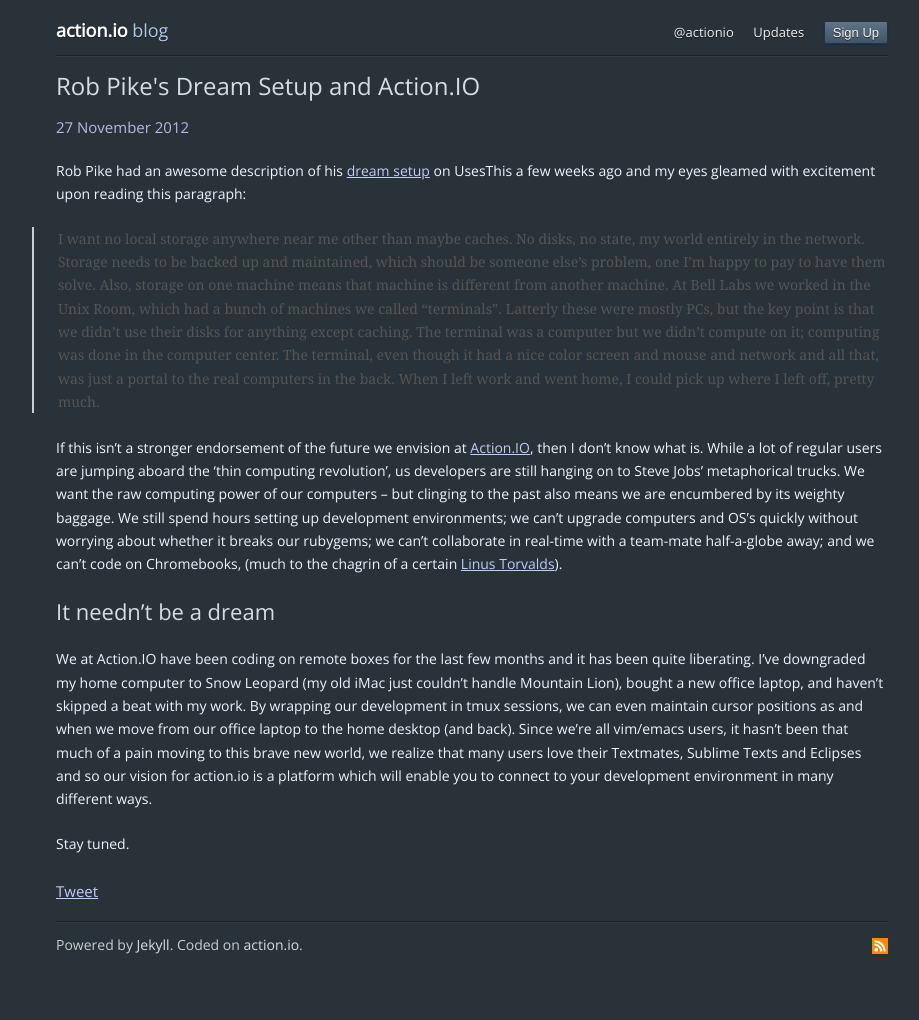
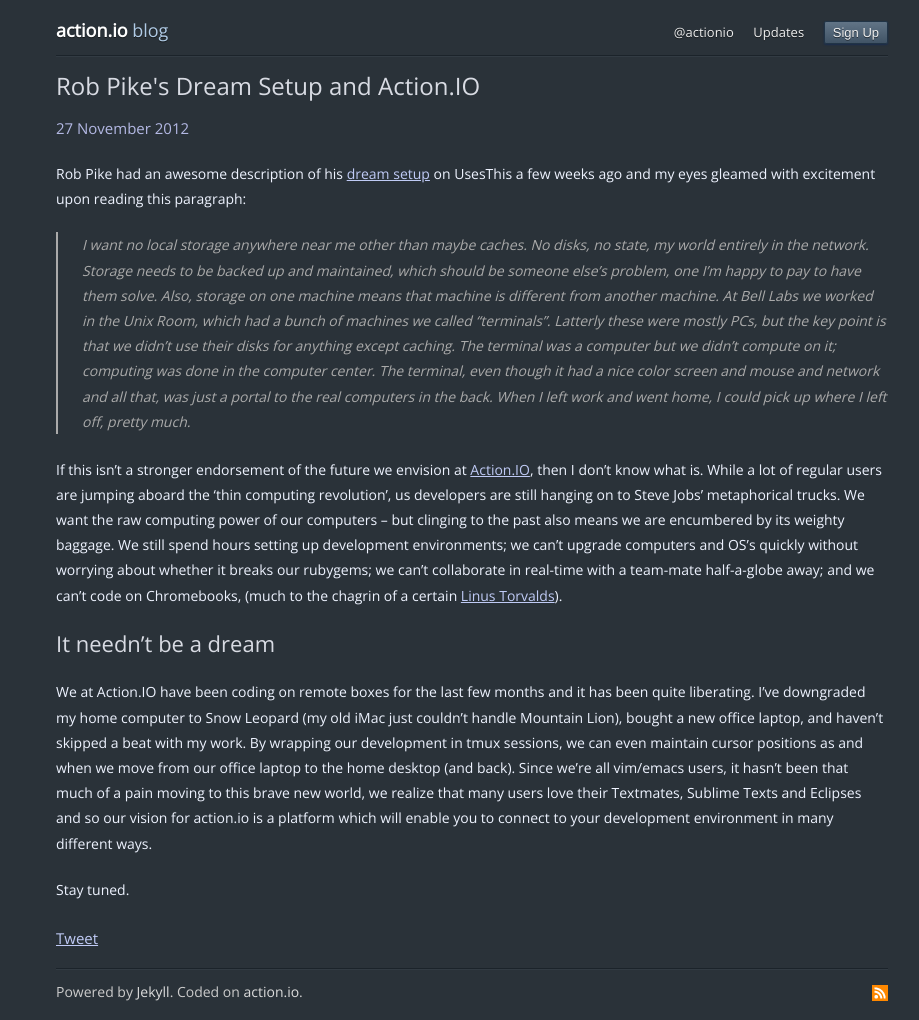
Before and after one commit to koheishingai/blog, a Jekyll site: the page built from index.html, in a window 1280 px wide. Shown: the whole page, without its empty margins (168-1087 px from the left). Built offline with Jekyll 4.4.1, drawn with Linux system fonts in a browser that asks for light colours; Markdown is read by kramdown in place of the engine named in the settings; comment, search, counter and statistics services are not loaded; before the commit the page ends 973 px from its top, so only the background shows below that.

Commit message:
CSS fixes for block quote and para line-height

```diff
--- a/css/action.css
+++ b/css/action.css
@@ -63,11 +63,11 @@
   color: #d8dbe3;
 }
 
-p,ol,ul,dl,address {margin-bottom: 1.5em;font-size: 14px;font-size: 1.4rem;line-height: 1.6667em;}
+p,ol,ul,dl,address {margin-bottom: 1.5em;font-size: 14px;font-size: 1.4rem;line-height: 1.8em;}
 small {font-size: 14px;font-size: 1.4rem;}
 ul,ol {margin: 0 0 1.5em 0;padding: 0 0 0 24px;list-style:square;}
 li ul, li ol {margin: 0;font-size: 16px;font-size: 1.6rem;}
-blockquote {margin: 0 0 1.5em -24px;padding-left: 24px;border-left: 2px solid #c7ced6;font-family: Georgia, Cambria, Times, "Times New Roman";font-style: normal;color: #555;}
+blockquote {margin: 0 0 1.5em 0;padding-left: 24px;border-left: 2px solid #aaa;font-style: italic;color: #aaa;}
 q {quotes: none;}
 blockquote:before, blockquote:after, q:before, q:after {content: '';content: none;}
 cite {font-style: normal;}
```
